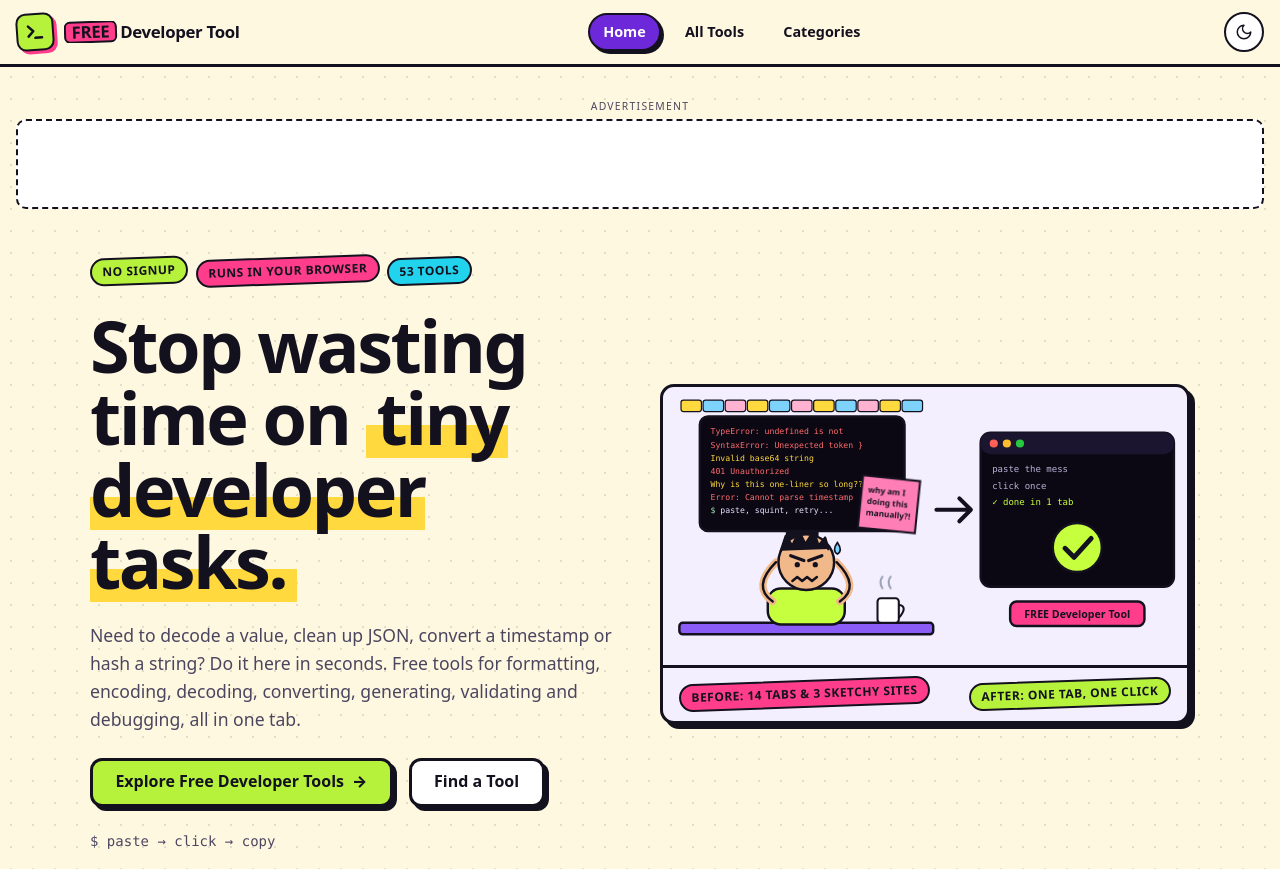
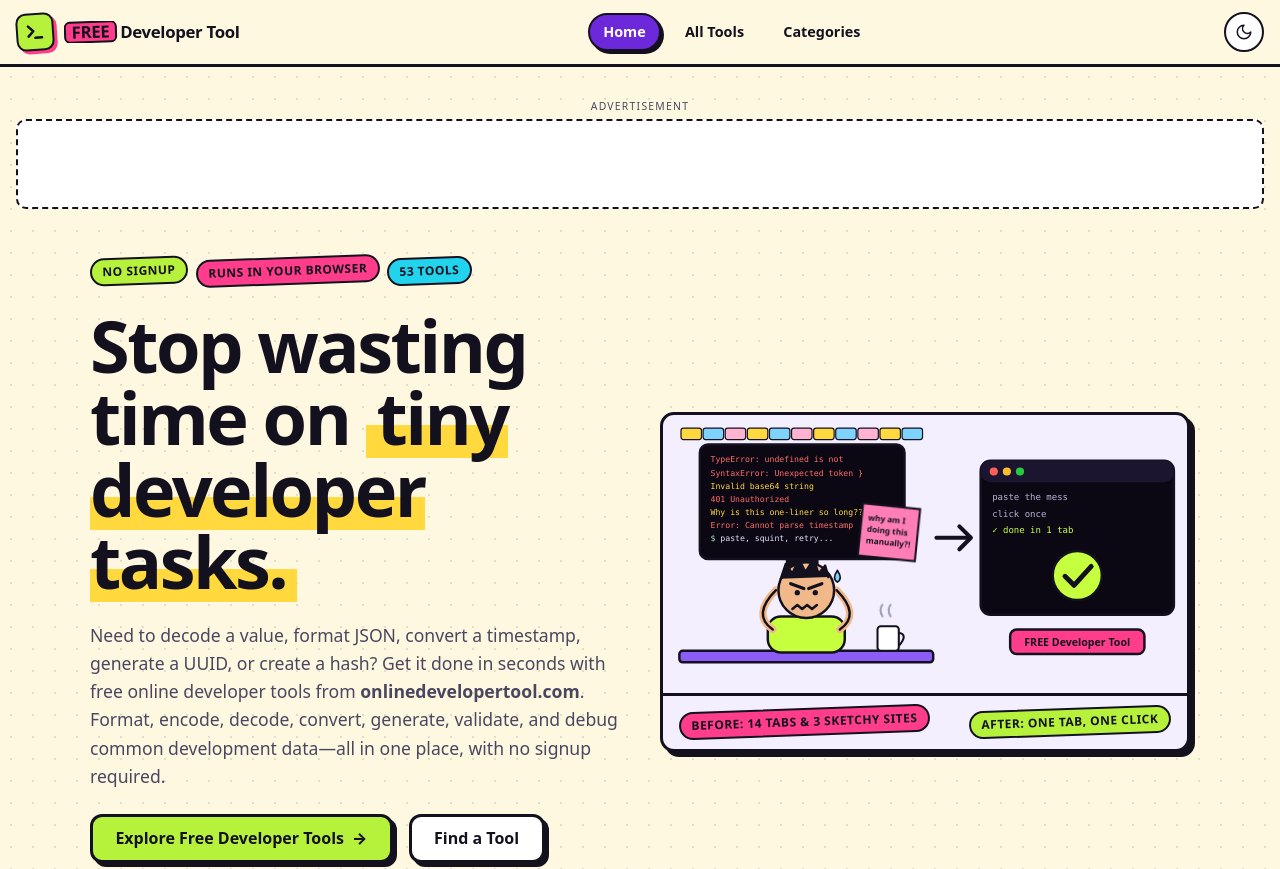
Before and after one commit to chaudhariparesh92/devtool, a React (Vite) app: page / in a window 1280 px wide. Shown: the top 869 px of the page. Built offline with nearby package versions, Linux system fonts and the light colour scheme.

Commit message:
1.Meta tags added

```diff
--- a/index.html
+++ b/index.html
@@ -4,7 +4,11 @@
 <head>
     <meta charset="UTF-8">
     <meta name="viewport" content="width=device-width, initial-scale=1.0">
-    <title>FREE Developer Tool - Lightning Fast Utilities for Developers</title>
+    <title>FREE Developer Tool - Lightning Fast Utilities for Developers | onlinedevelopertool.com</title>
+    <meta name="description"
+        content="Explore onlinedevelopertool.com for free online developer tools including JSON Formatter, JWT Decoder, Base64 Encoder, UUID Generator, timestamp converters and more.">
+
+    <link rel="canonical" href="https://onlinedevelopertool.com/">
     <!-- Google Fonts -->
     <link href="https://fonts.googleapis.com/css2?family=Inter:wght@400;600;800&display=swap" rel="stylesheet">
     <!-- Favicon -->
@@ -12,6 +16,21 @@
     <!-- Google AdSense Account Script -->
     <script async src="https://pagead2.googlesyndication.com/pagead/js/adsbygoogle.js?client=ca-pub-1237108044981261"
         crossorigin="anonymous"></script>
+    <!-- Schema Markup -->
+    <script type="application/ld+json">
+    {
+      "@context": "https://schema.org",
+      "@type": "WebSite",
+      "name": "Online Developer Tool",
+      "url": "https://onlinedevelopertool.com/",
+      "description": "Free online developer tools for JSON formatting, validation, encoding, decoding, UUID generation, hashing, timestamp conversion, text processing and more.",
+      "publisher": {
+        "@type": "DevTransition",
+        "name": "Online Developer Tool",
+        "url": "https://onlinedevelopertool.com/"
+      }
+    }
+    </script>
 </head>
 
 <body>
--- a/src/pages/Home.jsx
+++ b/src/pages/Home.jsx
@@ -49,7 +49,7 @@ export default function Home() {
   return (
     <div className="space-y-16">
       <SeoHead
-        title="FREE Developer Tool - Free Online Tools for JSON, JWT, Base64, UUID & More"
+        title="FREE Developer Tool - Free Online Tools for JSON, JWT, Base64, UUID & More - onlinedevelopertool.com"
         description="Stop wasting time on tiny developer tasks. Free, private, browser-based tools to format, encode, decode, convert, generate and validate. No signup."
         url="/"
         jsonLd={jsonLd}
@@ -67,8 +67,9 @@ export default function Home() {
             Stop wasting time on <span className="marker">tiny developer tasks.</span>
           </h1>
           <p className="lede">
-            Need to decode a value, clean up JSON, convert a timestamp or hash a string? Do it here in seconds.
-            Free tools for formatting, encoding, decoding, converting, generating, validating and debugging, all in one tab.
+            Need to decode a value, format JSON, convert a timestamp, generate a UUID, or create a hash?
+            Get it done in seconds with free online developer tools from <b>onlinedevelopertool.com</b>.
+            Format, encode, decode, convert, generate, validate, and debug common development data—all in one place, with no signup required.
           </p>
           <div className="flex flex-wrap gap-4">
             <Link to="/tools" className="btn btn-primary">Explore Free Developer Tools <span aria-hidden="true">&rarr;</span></Link>
```
